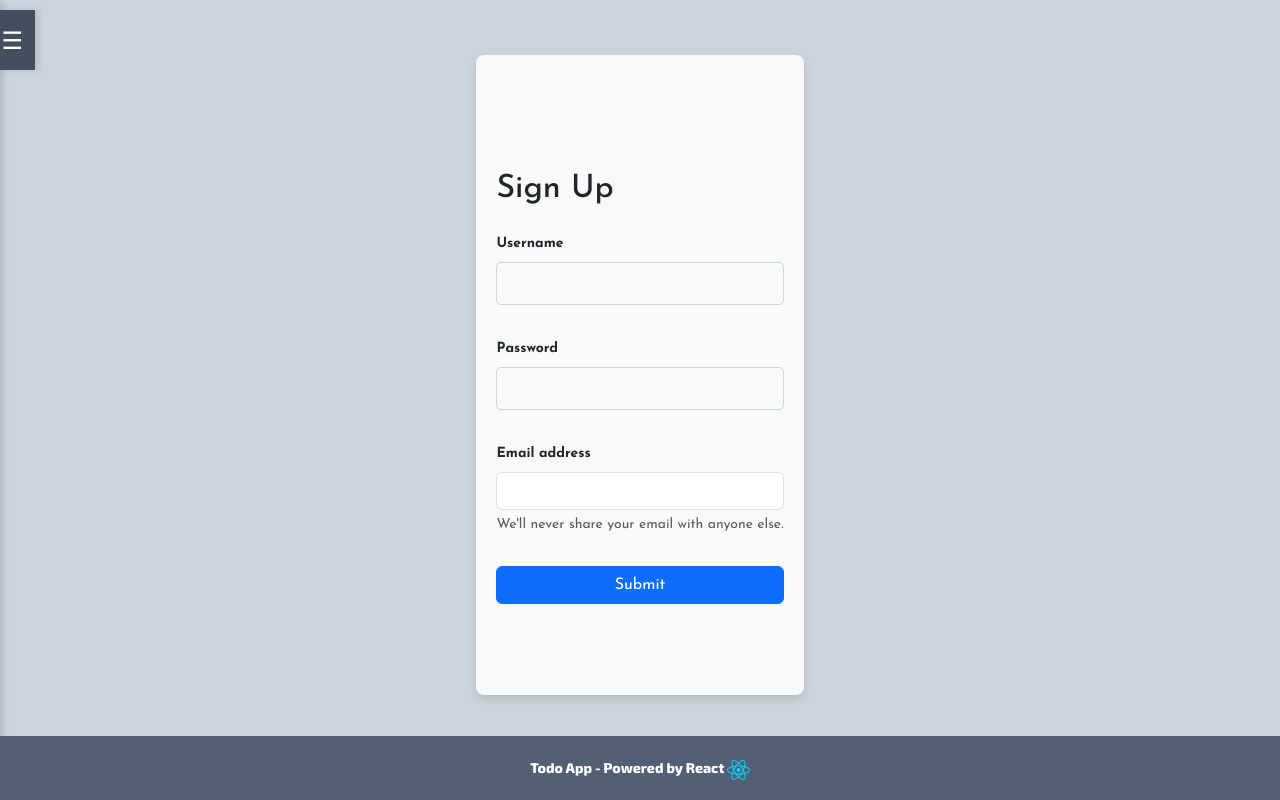
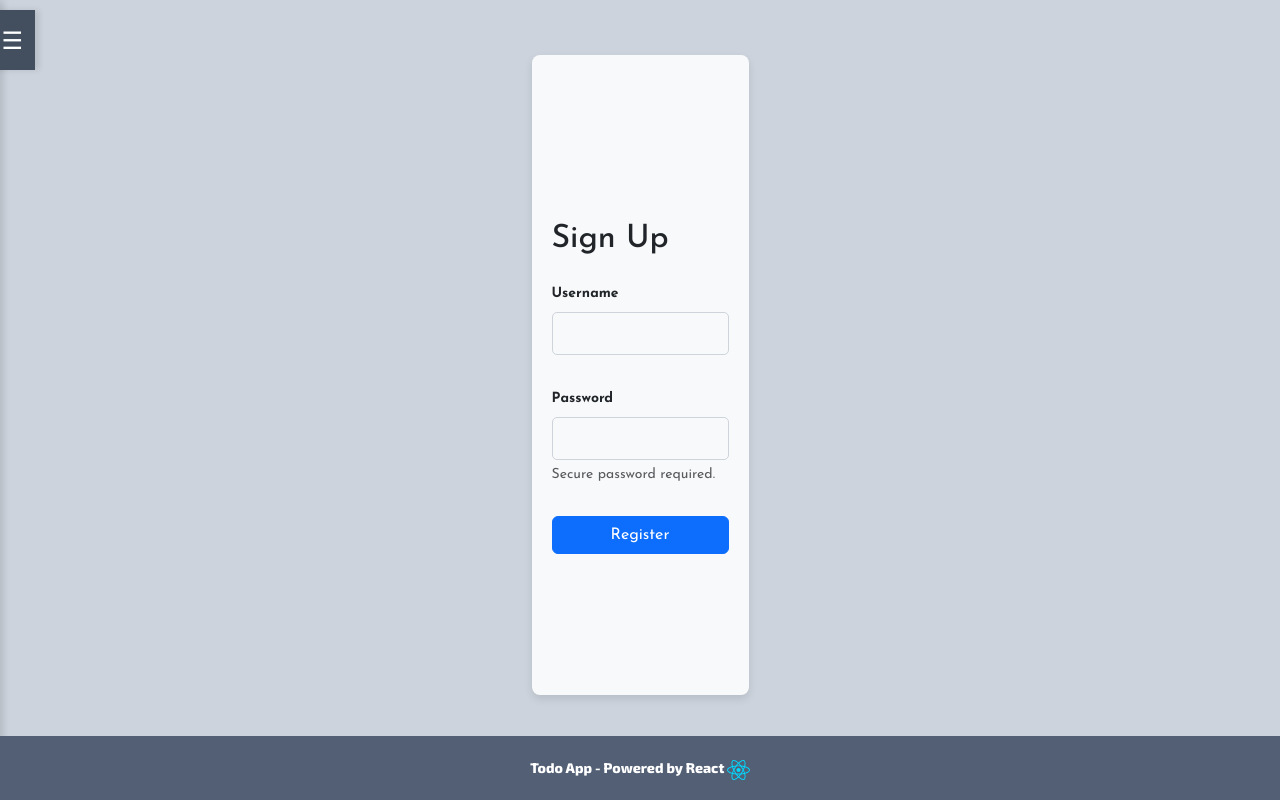
Before and after one commit to YawDev/todo-app-react, a React (Vite) app: page /register in a window 1280 px wide. Built offline with nearby package versions, Linux system fonts and the light colour scheme; a web font is replaced by a local one.

Commit message:
GoService Fetch Added

```diff
--- a/src/components/LoginForm.jsx
+++ b/src/components/LoginForm.jsx
@@ -1,15 +1,27 @@
 import { Button, Form } from "react-bootstrap";
+import { LoginAPI } from "../utils/GoServiceAuth";
 
 export default function LoginForm() {
-  const handleSubmitModal = () => {
-    alert("Logged In!");
+  const handleLogin = async (e) => {
+    e.preventDefault();
+    try {
+      const user = {
+        Username: e.target.username.value,
+        Password: e.target.password.value,
+      };
+      const data = await LoginAPI(user);
+      console.log(data);
+      alert("Login Success: " + data.status);
+    } catch (error) {
+      console.log("Login failed");
+    }
   };
   return (
     <div className="form-container">
-      <Form onSubmit={handleSubmitModal}>
+      <Form onSubmit={handleLogin}>
         <h4 className="mb-4 text-center">Login</h4>
 
-        <Form.Group className="mb-3" controlId="userName">
+        <Form.Group className="mb-3" controlId="username">
           <Form.Label>Username</Form.Label>
           <Form.Control type="text" placeholder="Enter username" />
         </Form.Group>
--- a/src/components/RegistrationForm.jsx
+++ b/src/components/RegistrationForm.jsx
@@ -21,24 +21,13 @@ function RegistrationForm() {
             Password
           </label>
           <input type="text" className="form-control" id="lastName" />
-        </div>
-        <div className="mb-3">
-          <label htmlFor="exampleInputEmail1" className="form-label">
-            Email address
-          </label>
-          <input
-            type="email"
-            className="form-control"
-            id="exampleInputEmail1"
-            aria-describedby="emailHelp"
-          />
           <div id="emailHelp" className="form-text">
-            We'll never share your email with anyone else.
+            Secure password required.
           </div>
         </div>
 
         <Button type="submit" variant="primary">
-          Submit
+          Register
         </Button>
       </form>
     </div>
--- a/src/pages/Login.jsx
+++ b/src/pages/Login.jsx
@@ -1,5 +1,6 @@
 import LoginForm from "../components/LoginForm";
 import "../styles/Form.css";
+
 export default function Login() {
   return (
     <>
--- /dev/null
+++ b/src/utils/GoServiceAuth.js
@@ -0,0 +1,21 @@
+export async function LoginAPI(user) {
+  try {
+    const response = await fetch("http://localhost:8080/api/v1/Login", {
+      method: "POST",
+      headers: {
+        "Content-Type": "application/json",
+      },
+      credentials: "include",
+      body: JSON.stringify(user),
+    });
+
+    if (!response.ok) {
+      const error = await response.json();
+      throw new Error(error.message || "Login failed");
+    }
+    return await response.json();
+  } catch (error) {
+    console.error("Login error:", error);
+    throw error;
+  }
+}
```
Also changed, not shown: 1 other file (tests, documents, lock files or other folders).
